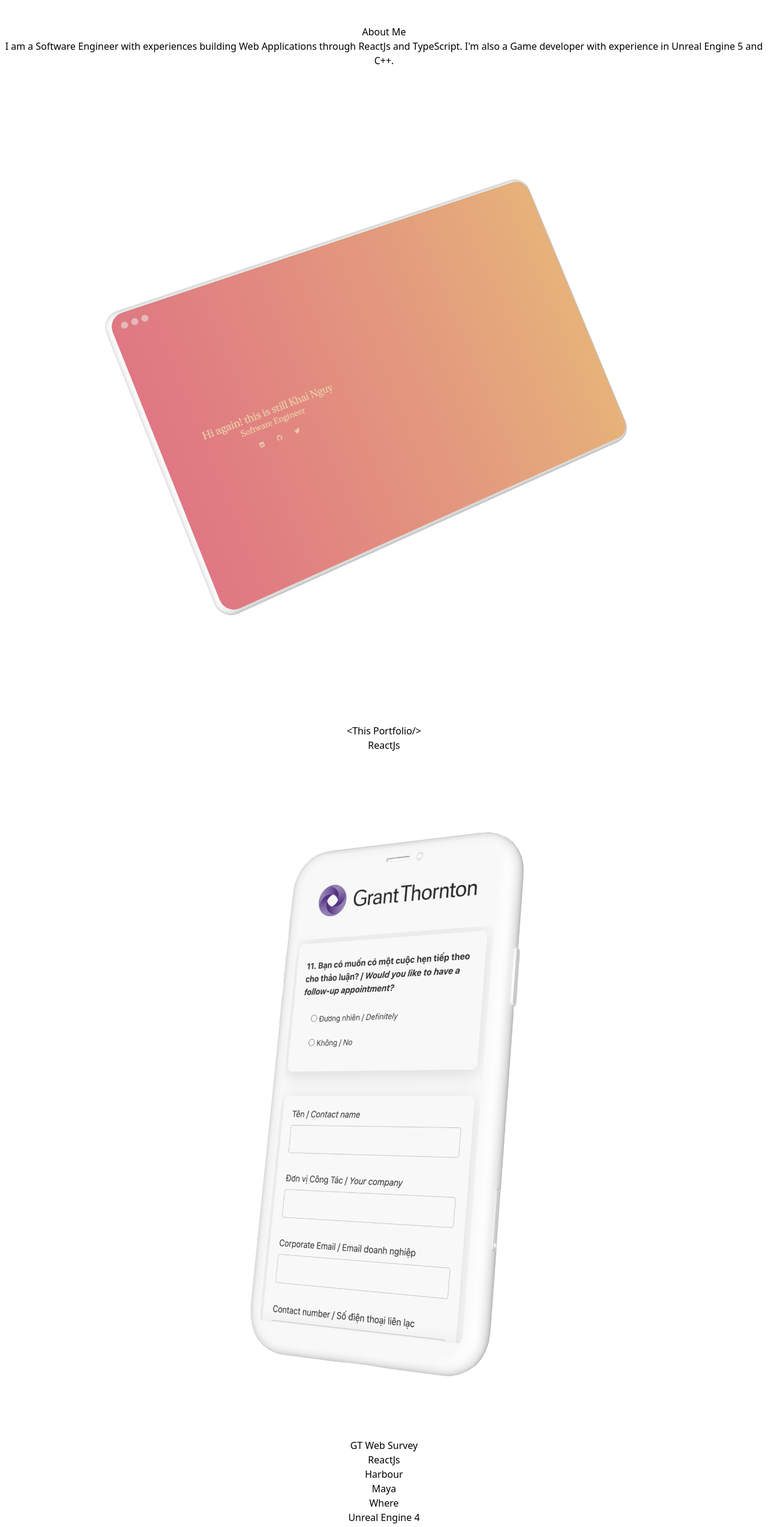
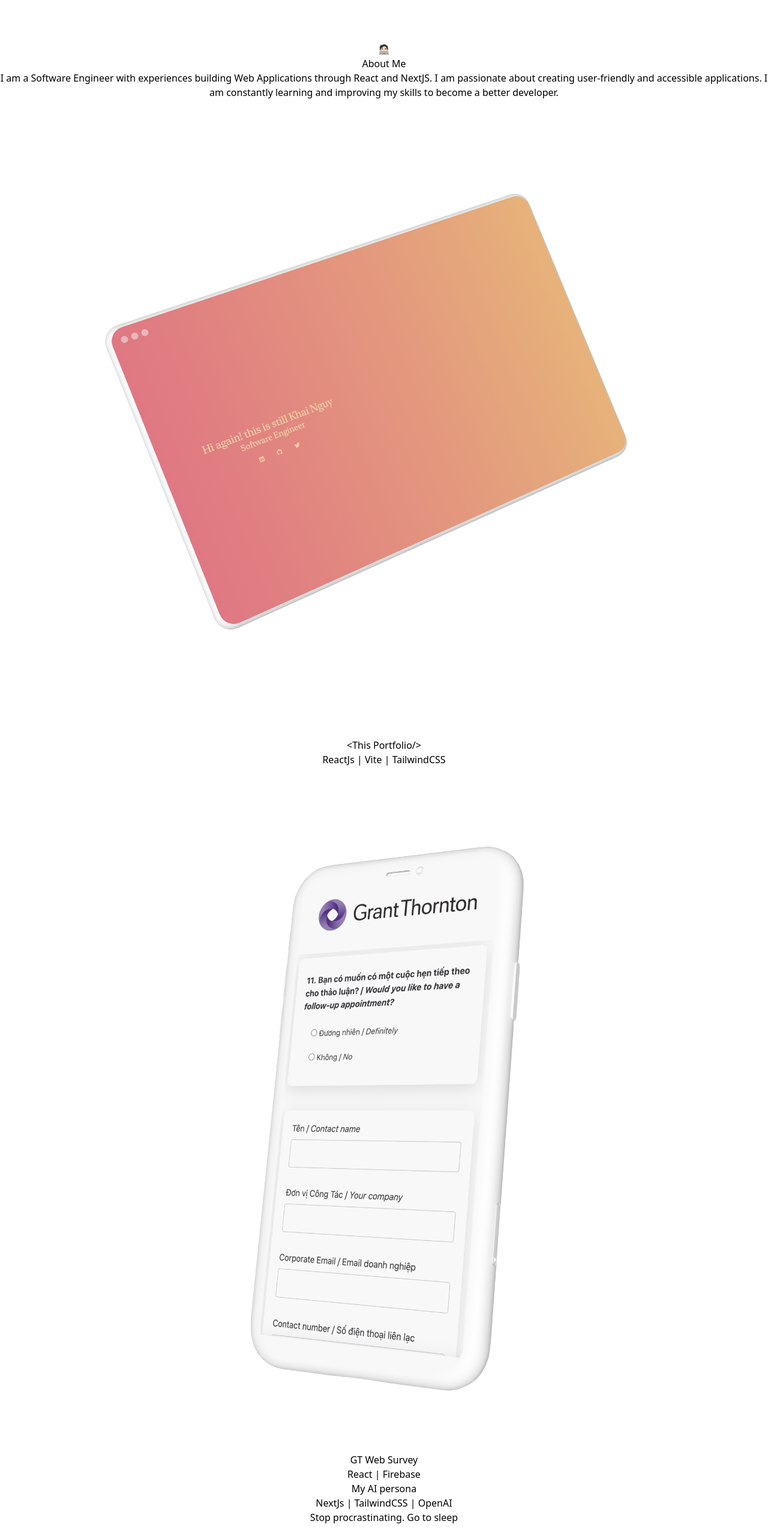
Before and after one commit to Qischer/portfolio-app, a React (Vite) app: page / in a window 1280 px wide. Shown: the part 153-2698 px from the top of the page at 60% size. Built offline with nearby package versions, Linux system fonts and the light colour scheme.

Commit message:
Update projects

```diff
--- a/src/components/About.tsx
+++ b/src/components/About.tsx
@@ -1,20 +1,28 @@
-import { Parallax } from 'react-scroll-parallax';
+import { Parallax } from "react-scroll-parallax";
 
 function About() {
   return (
-    <Parallax speed={-10} className="h-screen">
-      <div className="border-2 border-stone-700 rounded-md w-fill mx-6 mt-20 h-5/6 bg-[url('/Profile.png')] bg-cover bg-center relative">
+    <Parallax speed={-17} className="h-screen">
+      <div
+        className="border-2 border-stone-700 rounded-md w-fill mx-6 mt-20 h-5/6
+        bg-cover bg-center relative bg-gradient-to-tr from-rose-300 to-orange-200"
+      >
         <div className=" lg:w-2/5 absolute inset-y-0 flex items-end">
           <div>
-            <h1 className="text-orange-50 font-serif text-left lg:px-16 px-10 font-bold text-4xl">
-              {' '}
+            <h1 className="font-serif text-left lg:px-16 px-10 font-bold text-7xl">
+              🧑🏻‍💻
+            </h1>
+            <h1 className="font-serif text-left lg:px-16 px-10 font-bold text-4xl">
+              {" "}
               About Me
             </h1>
-            <p className="text-orange-50 font-serif font-semibold text-left sm:px-16 p-10 text-2xl">
-              {' '}
+            <p className="font-sans font-light text-left sm:px-16 p-10 text-2xl">
+              {" "}
               I am a Software Engineer with experiences building Web
-              Applications through ReactJs and TypeScript. I'm also a Game
-              developer with experience in Unreal Engine 5 and C++.
+              Applications through React and NextJS. I am passionate about
+              creating user-friendly and accessible applications. I am
+              constantly learning and improving my skills to become a better
+              developer.
             </p>
           </div>
         </div>
--- a/src/components/Intro.tsx
+++ b/src/components/Intro.tsx
@@ -1,26 +1,28 @@
-import { useState } from 'react';
-import { Parallax } from 'react-scroll-parallax';
-import Socials from './Socials';
+import { useState } from "react";
+import { Parallax } from "react-scroll-parallax";
+import Socials from "./Socials";
 
 function Intro() {
   const diag = [
-    'Hi, this is Mark Nguy!',
-    'Hi again! this is still Khai Nguy',
-    'Oh, hello again! Mark Nguy is here',
+    "Hi, this is Mark Nguy!",
+    "Hi again! this is still Khai Nguy",
+    "Oh, hello again! Mark Nguy is here",
   ];
   const [index, setIndex] = useState(0);
 
   return (
-    <div className="shadow-inner relative h-screen bg-gradient-to-r from-rose-400 to-orange-300 ">
+    <div className="h-screen">
+      <div className="shadow-inner relative h-full bg-gradient-to-r from-rose-400 to-orange-300 ">
         <div className="absolute inset-0 sm:inset-y-0 sm:left-0 sm:w-1/2 flex items-center justify-center rounded-md">
           <Parallax
             speed={-10}
             onExit={() => {
-            if (index === diag.length - 1) setIndex(0);
-            else setIndex(index + 1);
+              setIndex((index + 1) % diag.length);
             }}
           >
-          <h1 className="font-serif text-3xl text-orange-200">{diag[index]}</h1>
+            <h1 className="font-serif text-3xl text-orange-200">
+              {diag[index]}
+            </h1>
             <h2 className="font-serif text-2xl text-orange-200">
               Software Engineer
             </h2>
@@ -28,6 +30,7 @@ function Intro() {
           </Parallax>
         </div>
       </div>
+    </div>
   );
 }
 
--- a/src/components/Projects.tsx
+++ b/src/components/Projects.tsx
@@ -1,7 +1,12 @@
-import { Link } from 'react-router-dom';
+import { Link } from "react-router-dom";
 
 function Projects() {
-  const urlList = ['/log/1', '/log/2', '/', '/'];
+  const urlList = [
+    "/log/1",
+    "/log/2",
+    "https://khainguy-app.vercel.app/",
+    "https://devpost.com/software/stop-procrastinating-go-to-sleep",
+  ];
 
   const thumbnail = [
     <div className="h-full w-full relative">
@@ -13,10 +18,10 @@ function Projects() {
       <div className=" lg:w-3/5 absolute inset-y-0 flex items-end">
         <div className=" z-5">
           <h1 className="text-stone-700 font-serif text-left lg:px-16 px-10 font-bold text-4xl">
-            {'<This Portfolio/>'}
+            {"<This Portfolio/>"}
           </h1>
-          <p className="text-stone-7000 font-serif text-left sm:px-16 px-10 pb-10 text-2xl">
-            ReactJs
+          <p className="text-stone-7000 font-thin text-left sm:px-16 px-10 pb-10 text-2xl">
+            ReactJs | Vite | TailwindCSS
           </p>
         </div>
       </div>
@@ -34,8 +39,8 @@ function Projects() {
           <h1 className="text-stone-700 font-serif text-left lg:px-16 px-10 font-bold text-4xl">
             GT Web Survey
           </h1>
-          <p className="text-stone-7000 font-serif text-left sm:px-16 px-10 pb-10 text-2xl">
-            ReactJs
+          <p className="text-stone-7000 font-thin text-left sm:px-16 px-10 pb-10 text-2xl">
+            React | Firebase
           </p>
         </div>
       </div>
@@ -44,23 +49,23 @@ function Projects() {
       <div className=" lg:w-2/5 absolute inset-y-0 flex items-end">
         <div>
           <h1 className="text-stone-700 font-serif text-left lg:px-16 px-10 font-bold text-4xl">
-            Harbour
+            My AI persona
           </h1>
-          <p className="text-stone-7000 font-serif text-left sm:px-16 px-10 pb-10 text-2xl">
-            Maya
+          <p className="text-stone-7000 font-thin text-left sm:px-16 px-10 pb-10 text-2xl">
+            NextJs | TailwindCSS | OpenAI
           </p>
         </div>
       </div>
     </div>,
-    <div className="h-full w-full bg-rose-200 bg-cover bg-center bg-blend-color-burn hover:bg-rose-200 relative transition-all ease-in-out">
+    <div className="h-full w-full relative">
       <div className=" lg:w-2/5 absolute inset-y-0 flex items-end">
         <div>
           <h1 className="text-stone-700 font-serif text-left lg:px-16 px-10 font-bold text-4xl">
-            {' '}
-            Where
+            {" "}
+            Stop procrastinating. Go to sleep
           </h1>
-          <p className="text-stone-700 font-serif text-left sm:px-16 px-10 pb-10 text-2xl">
-            Unreal Engine 4
+          <p className="text-stone-700 font-thin text-left sm:px-16 px-10 pb-10 text-2xl">
+            React Native | Expo
           </p>
         </div>
       </div>
@@ -70,11 +75,11 @@ function Projects() {
   return (
     <div>
       <div className="grid auto-rows-[380px] sm:grid-cols-3 gap-4 mx-4">
-        {[...Array(4)].map((_, i) => (
+        {[...Array(thumbnail.length)].map((_, i) => (
           <div
             key={i}
-            className={`row-span-1 overflow-hidden rounded-xl border-2 border-stone-700 bg-gradient-to-r from-rose-200 to-rose-200 hover:to-rose-100 group ${
-              i === 3 || i === 0 ? 'sm:col-span-2' : ''
+            className={`row-span-1 overflow-hidden rounded-xl border-2 border-stone-700 bg-gradient-to-r from-rose-200 to-rose-200 ransition-all ease-in-out hover:to-orange-100 group ${
+              i === 3 || i === 0 ? "sm:col-span-2" : ""
             }`}
           >
             <Link to={urlList[i]}>{thumbnail[i]}</Link>
```
Lines whose indentation alone changed are shown as unchanged.
